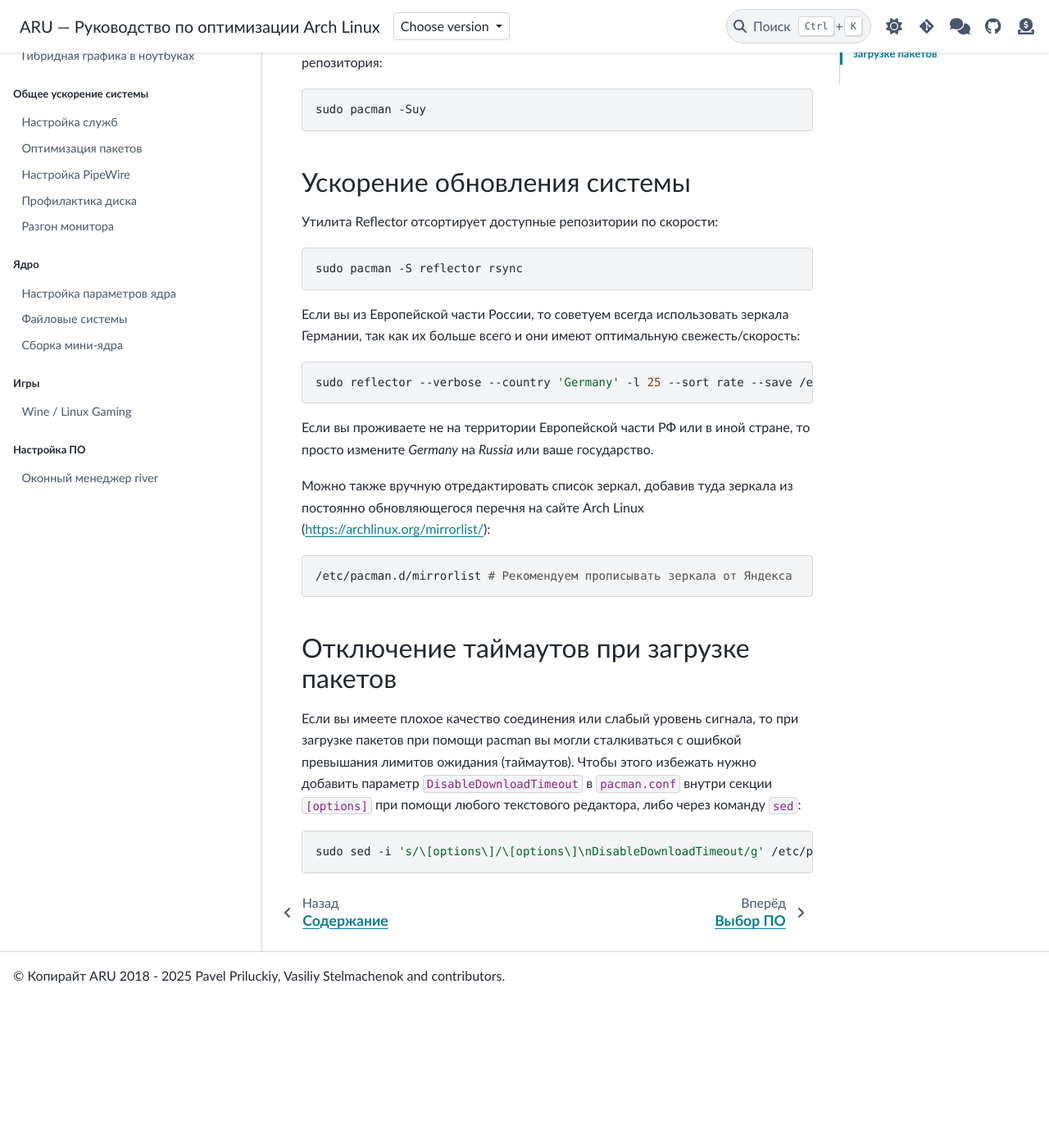
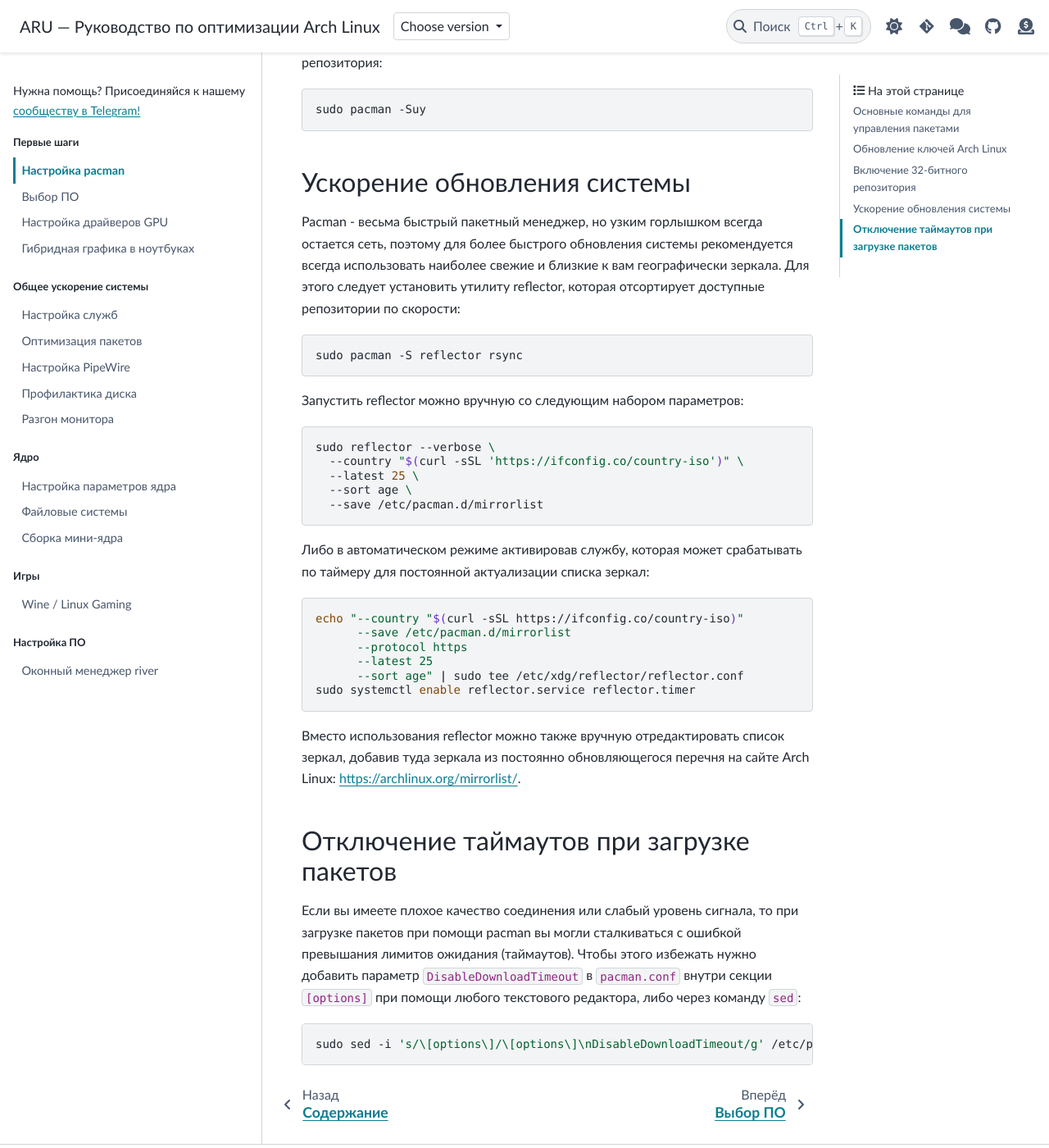
Before and after one commit to ventureoo/ARU, a Sphinx documentation site: the page built from docs/source/pacman.rst, in a window 1280 px wide and 1400 px high, scrolled down 2583 px. Shown: the whole window at 82% size. Built offline with Sphinx 7.4.7 and the PyData theme 0.15.4, drawn with Linux system fonts in a browser that asks for light colours; before the commit the page ends 3803 px from its top, so only the background shows below that.

Commit message:
first-steps/pacman: Rewrite recommendations for sorting repository mirrors
Signed-off-by: Vasiliy Stelmachenok <ventureo@cachyos.org>

```diff
--- a/docs/source/pacman.rst
+++ b/docs/source/pacman.rst
@@ -142,23 +142,35 @@
 Ускорение обновления системы
 =============================
 
-Утилита Reflector отсортирует доступные репозитории по скорости::
+Pacman - весьма быстрый пакетный менеджер, но узким горлышком всегда
+остается сеть, поэтому для более быстрого обновления системы
+рекомендуется всегда использовать наиболее свежие и близкие к вам
+географически зеркала. Для этого следует установить утилиту reflector,
+которая отсортирует доступные репозитории по скорости::
 
   sudo pacman -S reflector rsync
 
-Если вы из Европейской части России, то советуем всегда использовать зеркала
-Германии, так как их больше всего и они имеют оптимальную свежесть/скорость::
+Запустить reflector можно вручную со следующим набором параметров::
 
-  sudo reflector --verbose --country 'Germany' -l 25 --sort rate --save /etc/pacman.d/mirrorlist
+  sudo reflector --verbose \
+    --country "$(curl -sSL 'https://ifconfig.co/country-iso')" \
+    --latest 25 \
+    --sort age \
+    --save /etc/pacman.d/mirrorlist
 
-Если вы проживаете не на территории Европейской части РФ или в иной стране, то
-просто измените *Germany* на *Russia* или ваше государство.
+Либо в автоматическом режиме активировав службу, которая может
+срабатывать по таймеру для постоянной актуализации списка зеркал::
 
-Можно также вручную отредактировать список зеркал, добавив туда зеркала из
-постоянно обновляющегося перечня на сайте Arch Linux
-(https://archlinux.org/mirrorlist/)::
+  echo "--country "$(curl -sSL https://ifconfig.co/country-iso)"
+        --save /etc/pacman.d/mirrorlist
+        --protocol https
+        --latest 25
+        --sort age" | sudo tee /etc/xdg/reflector/reflector.conf
+  sudo systemctl enable reflector.service reflector.timer
 
-  /etc/pacman.d/mirrorlist # Рекомендуем прописывать зеркала от Яндекса
+Вместо использования reflector можно также вручную отредактировать
+список зеркал, добавив туда зеркала из постоянно обновляющегося
+перечня на сайте Arch Linux: https://archlinux.org/mirrorlist/.
 
 .. index:: pacman, settings, disable-timeouts
 .. _disable_pacman_timeouts:
```
